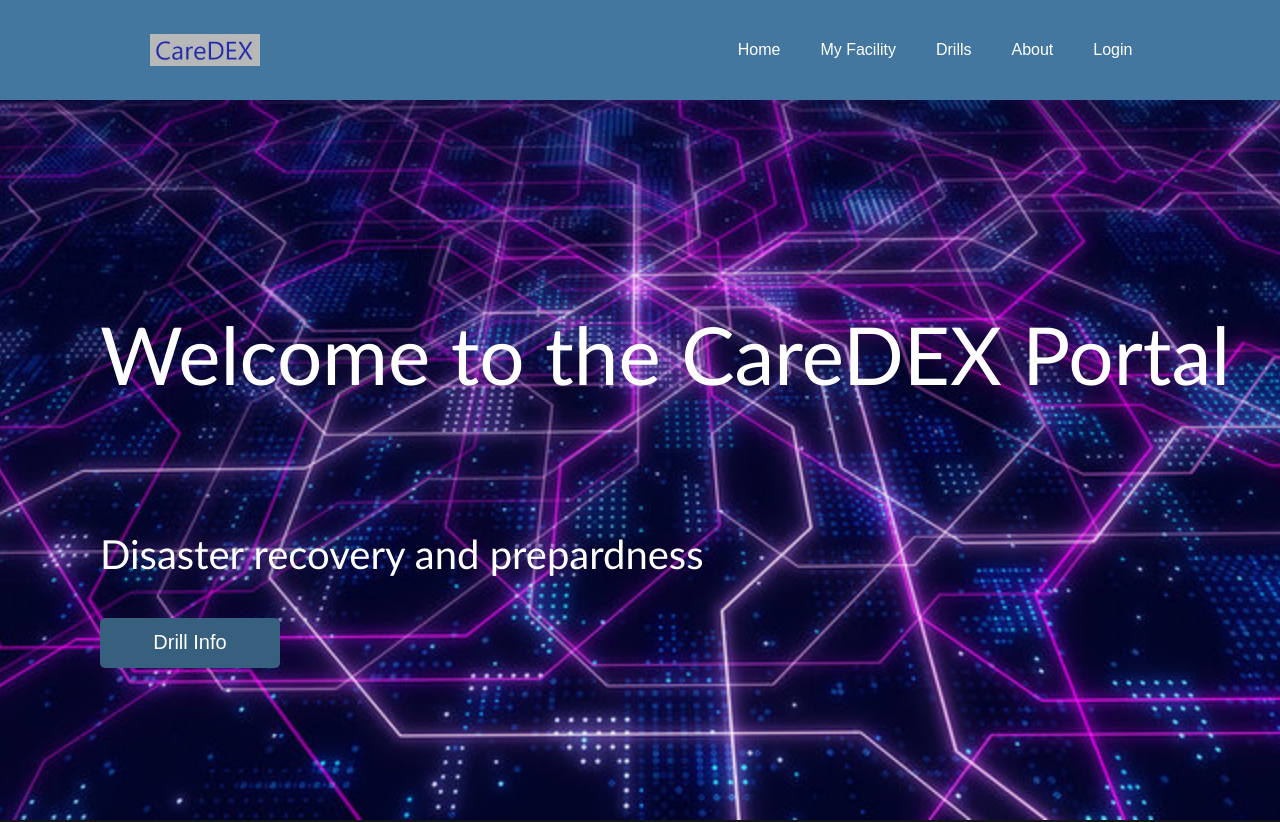
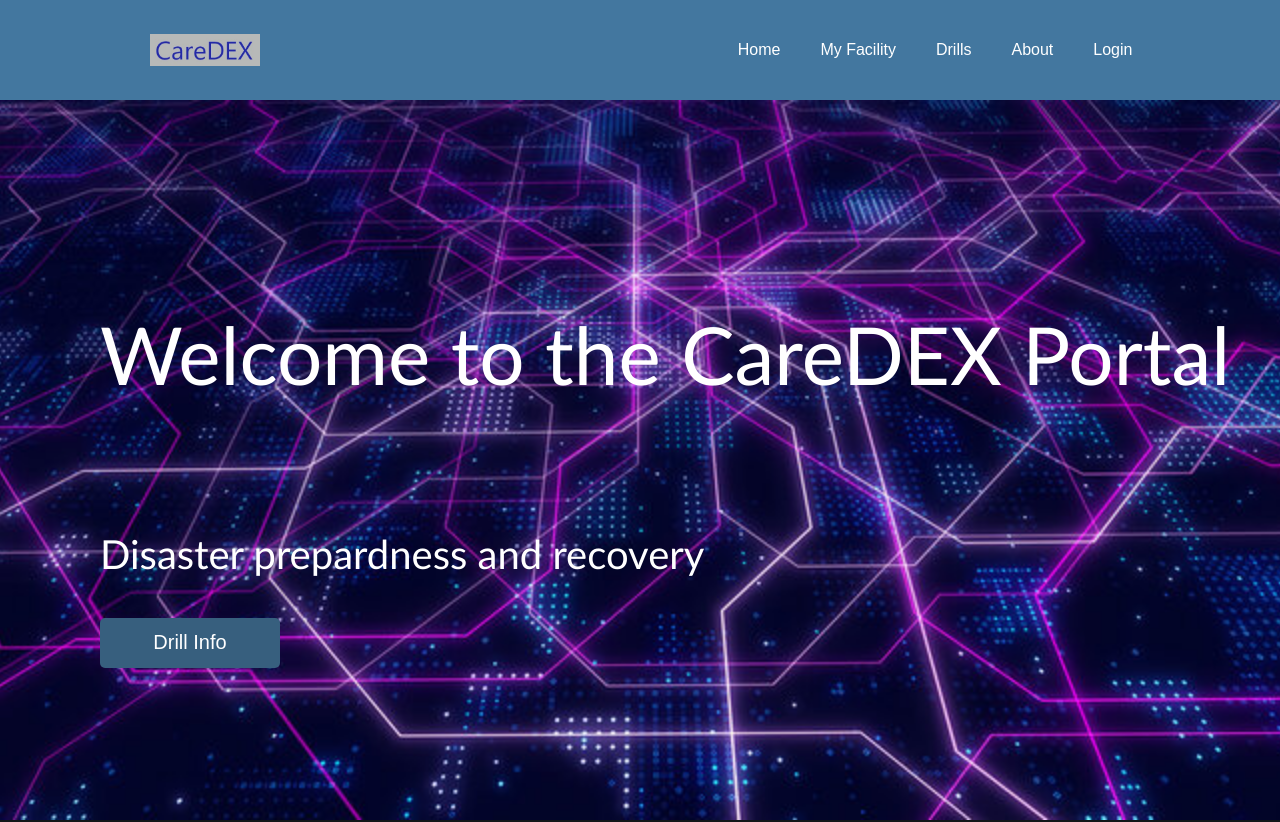
Before and after one commit to jayciwimmer/CareDEX_Website, a React (Create React App) app: page /#/ in a window 1280 px wide. Shown: the top 822 px of the page. Built offline with nearby package versions, Linux system fonts and the light colour scheme; the HTML template or start-up script is replaced by a standard one.

Commit message:
Fixed title

```diff
--- a/src/pages/Home.js
+++ b/src/pages/Home.js
@@ -8,7 +8,7 @@
     <div className="home" style={{ backgroundImage: `url(${BannerImage})` }}>
       <div className="headerContainer">
         <h1> Welcome to the CareDEX Portal</h1>
-        <p> Disaster recovery and prepardness</p>
+        <p> Disaster prepardness and recovery</p>
         <Link to="/drills">
           <button> Drill Info </button>
         </Link>
```
